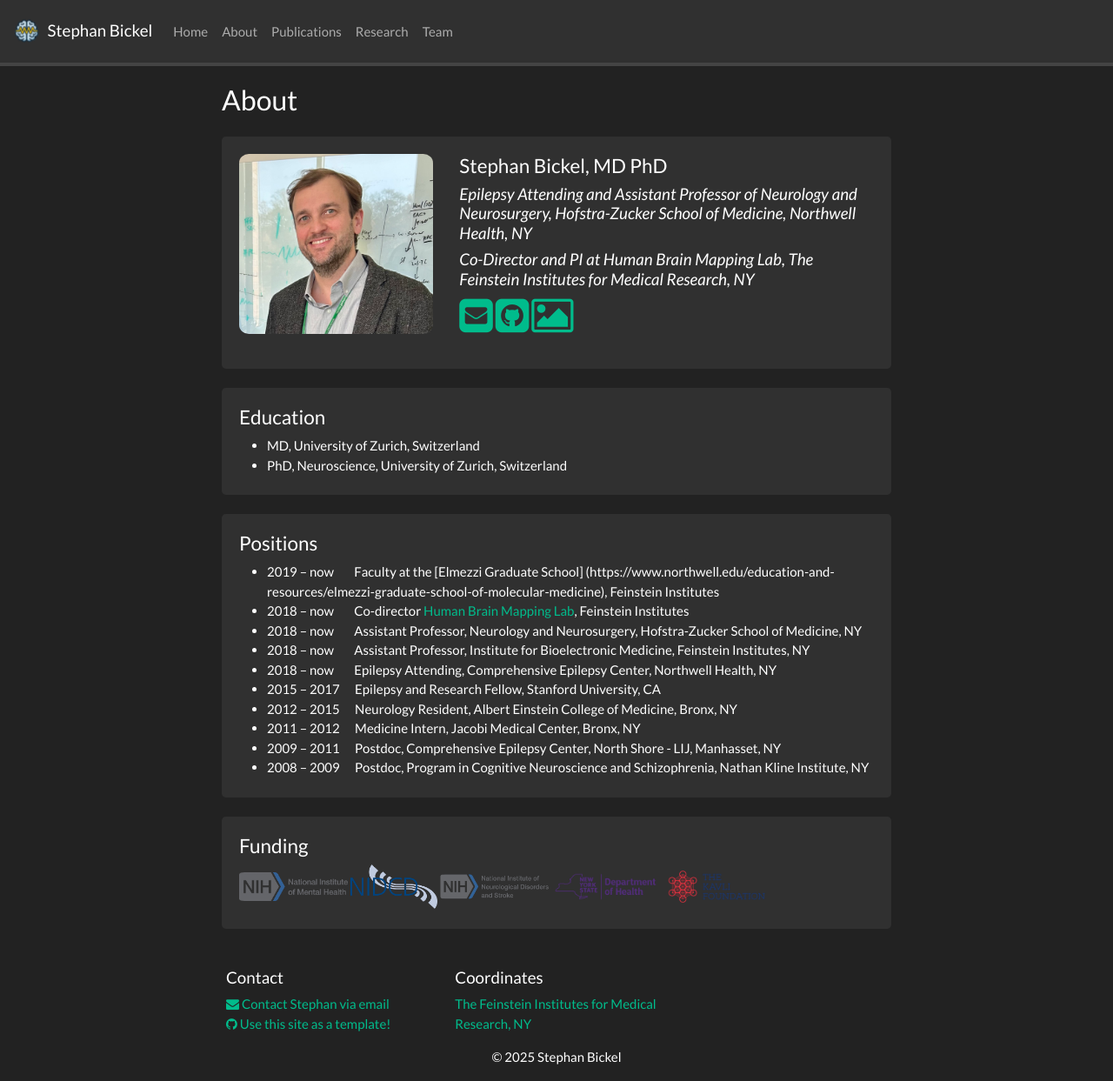
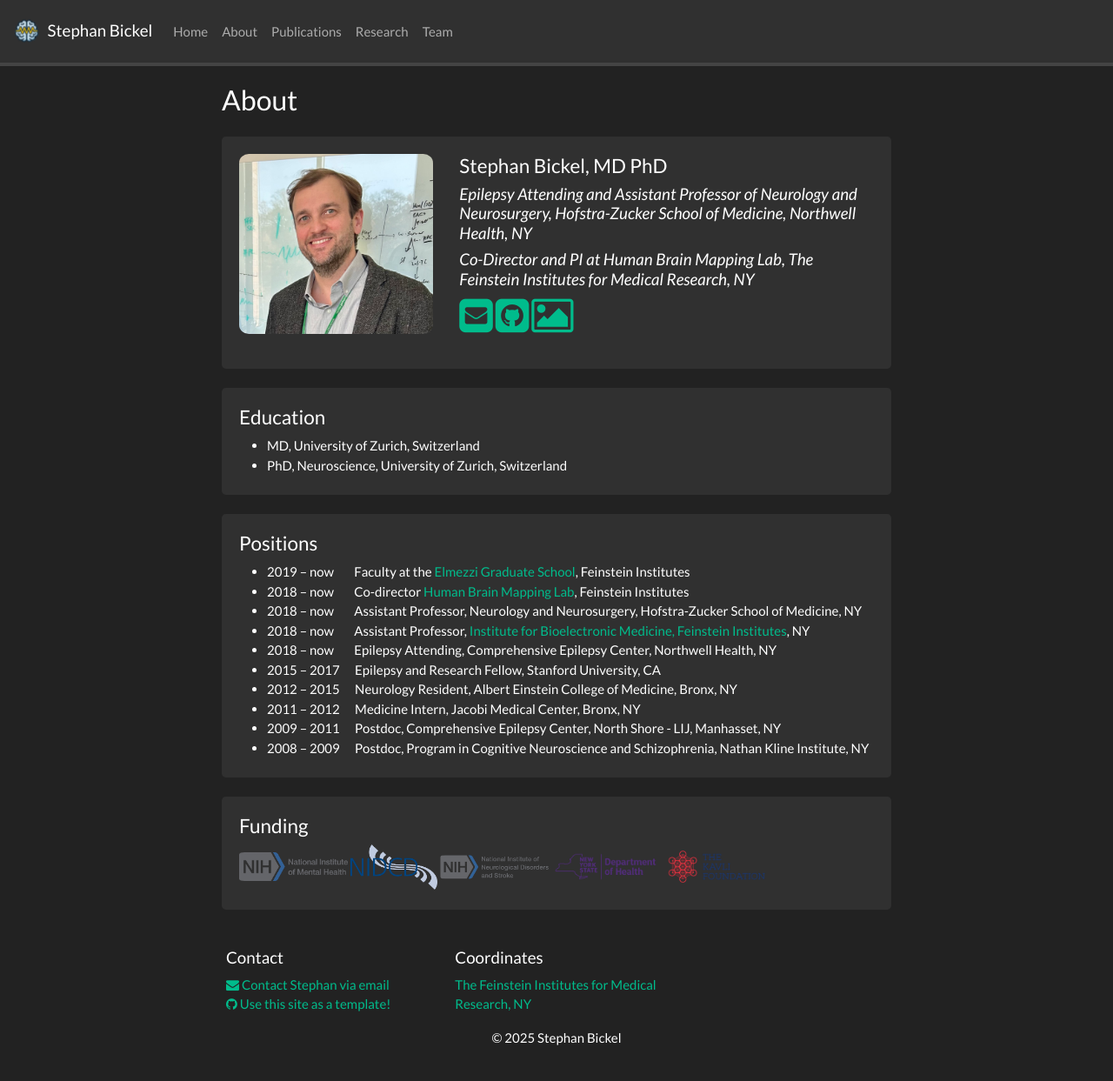
Before and after one commit to stebick/personalpage, a Jekyll site: the page built from _pages/about.md, in a window 1280 px wide and 1243 px high. Shown: the whole window at 87% size. Built offline with Jekyll 4.4.1, drawn with Linux system fonts in a browser that asks for light colours; nearby versions of some CDN libraries; a style sheet for code colours, icons or effects is not loaded; part of the change alters nothing that is shown.

Commit message:
typo fixes, insert ibem link

```diff
--- a/_pages/about.md
+++ b/_pages/about.md
@@ -43,10 +43,10 @@ permalink: /about/
 
 <div class="jumbotron">
   <h4>Positions</h4>
-- 2019 – now &nbsp;&nbsp;&nbsp;&nbsp;&nbsp;&nbsp; Faculty at the [Elmezzi Graduate School] (https://www.northwell.edu/education-and-resources/elmezzi-graduate-school-of-molecular-medicine), Feinstein Institutes
+- 2019 – now &nbsp;&nbsp;&nbsp;&nbsp;&nbsp;&nbsp; Faculty at the [Elmezzi Graduate School](https://www.northwell.edu/education-and-resources/elmezzi-graduate-school-of-molecular-medicine), Feinstein Institutes
 - 2018 – now &nbsp;&nbsp;&nbsp;&nbsp;&nbsp;&nbsp; Co-director [Human Brain Mapping Lab](https://hbmlab-nyc.com/), Feinstein Institutes
 - 2018 – now &nbsp;&nbsp;&nbsp;&nbsp;&nbsp;&nbsp; Assistant Professor, Neurology and Neurosurgery, Hofstra-Zucker School of Medicine, NY
-- 2018 – now &nbsp;&nbsp;&nbsp;&nbsp;&nbsp;&nbsp; Assistant Professor, Institute for Bioelectronic Medicine, Feinstein Institutes, NY
+- 2018 – now &nbsp;&nbsp;&nbsp;&nbsp;&nbsp;&nbsp; Assistant Professor, [Institute for Bioelectronic Medicine, Feinstein Institutes](https://feinstein.northwell.edu/institutes-researchers/our-researchers/stephan-bickel-md-phd), NY
 - 2018 – now &nbsp;&nbsp;&nbsp;&nbsp;&nbsp;&nbsp; Epilepsy Attending, Comprehensive Epilepsy Center, Northwell Health, NY
 - 2015 – 2017	&nbsp;&nbsp;&nbsp;&nbsp; Epilepsy and Research Fellow, Stanford University, CA
 - 2012 – 2015 &nbsp;&nbsp;&nbsp;&nbsp; Neurology Resident, Albert Einstein College of Medicine, Bronx, NY
```
